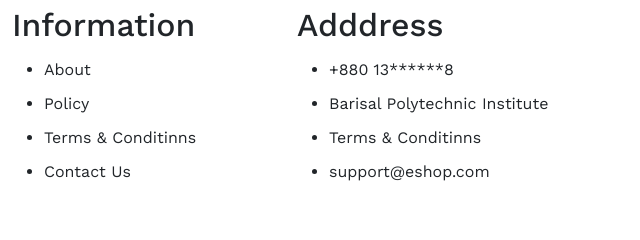
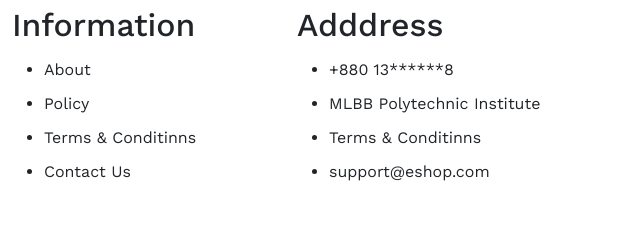
Before and after one commit to atomic005/majinbu, a plain HTML site: page index.html in a window 1280 px wide. Shown: the part 6185-6425 px from the top of the page, 640-1280 px from the left. Drawn offline with nearby package versions, Linux system fonts and the light colour scheme; files whose address does not match are found by name.

Commit message:
Update index.html

```diff
--- a/index.html
+++ b/index.html
@@ -588,7 +588,7 @@
         <h2>Adddress</h2>
         <ul class="footer-list">
           <li>+880 13******8</li>
-          <li>Barisal Polytechnic Institute</li>
+          <li>MLBB Polytechnic Institute</li>
           <li>Terms & Conditinns</li>
           <li>support@eshop.com</li>
         </ul>
```
